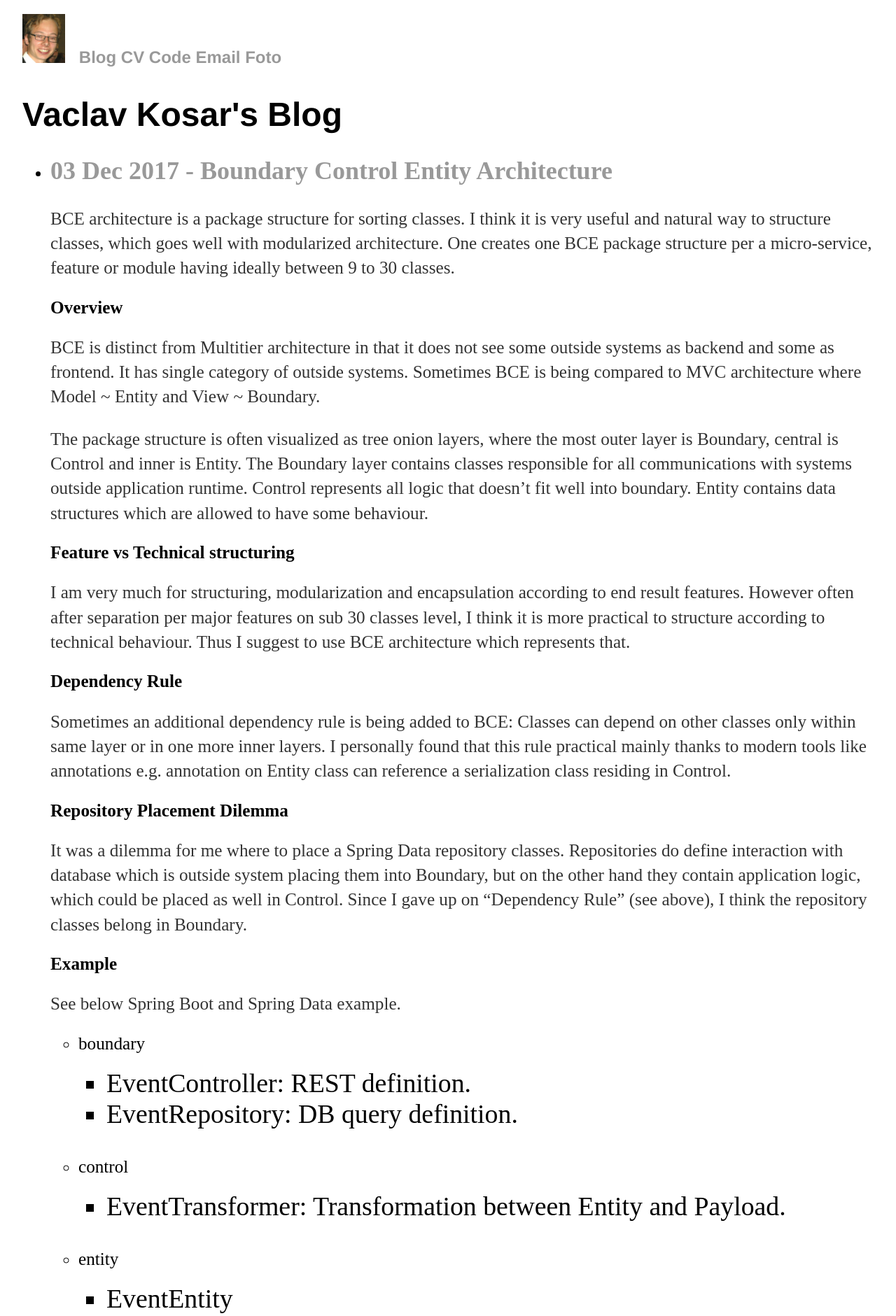
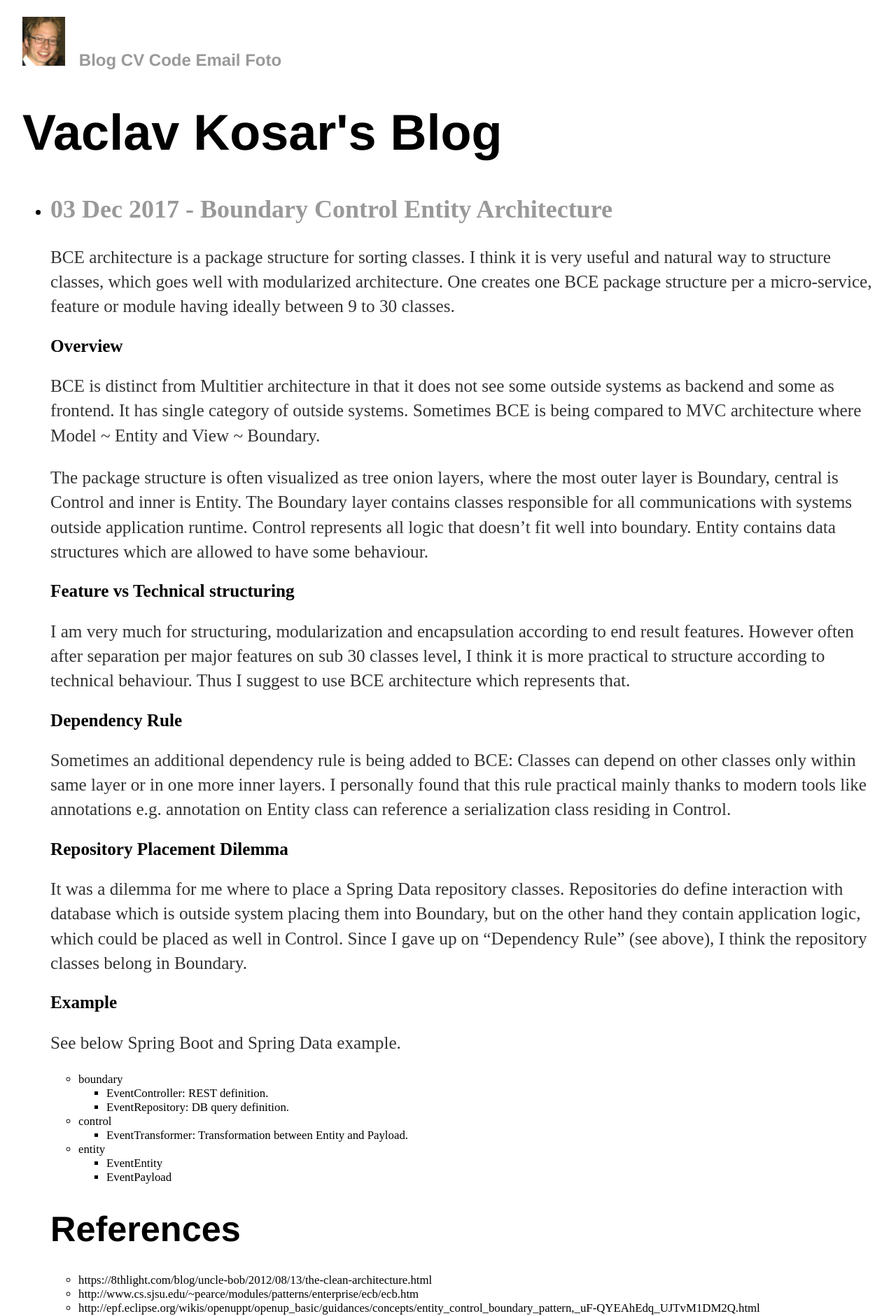
Before and after one commit to vackosar/vackosar.github.io, a Jekyll site: the page built from index.md, in a window 1280 px wide. Shown: the top 1881 px of the page at 70% size. Built offline with Jekyll 4.4.1, drawn with Linux system fonts in a browser that asks for light colours.

```diff
--- a/css/main.css
+++ b/css/main.css
@@ -1,6 +1,7 @@
 body {
     width: 95%;
     margin: auto;
+    font-size: 1.5em;
 }
 nav ul, footer ul {
     font-family:'Helvetica', 'Arial', 'Sans-Serif';
@@ -32,15 +33,6 @@
     font-size: .8em;
 }
 
-ul {
-    margin: 20px auto 40px;
-    font-size: 1.5em;
-}
-
-ul li {
-    font-size: 1.0em;
-}
-
 .postpreview {
     font-size: 0.7em;
 }
```
